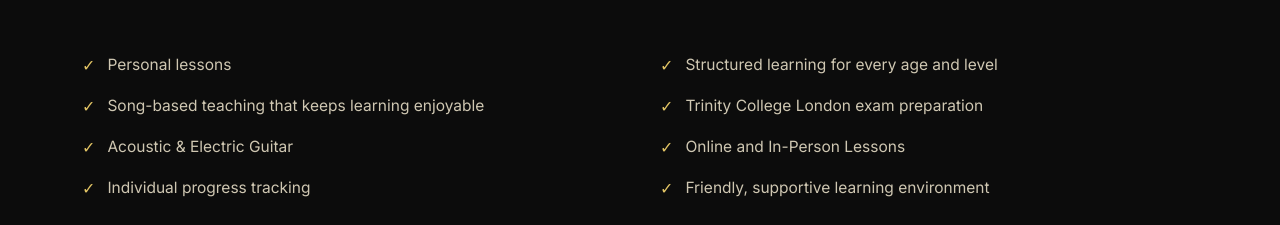
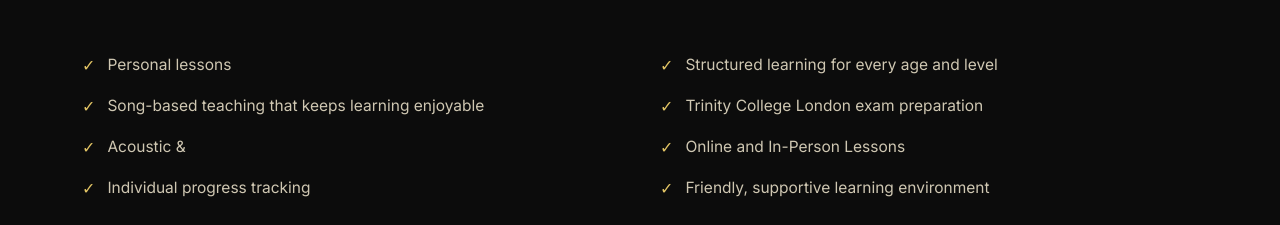
Before and after one commit to rus2907/Guitar-web-3, a plain HTML site: page index.html in a window 1280 px wide. Shown: the part 4220-4445 px from the top of the page. Drawn offline with nearby package versions, Linux system fonts and the light colour scheme; a script that the page names is missing.

Commit message:
Update index.html

```diff
--- a/index.html
+++ b/index.html
@@ -744,7 +744,7 @@
         <div class="perk-item"><span class="check">&#10003;</span><span>Structured learning for every age and level</span></div>
         <div class="perk-item"><span class="check">&#10003;</span><span>Song-based teaching that keeps learning enjoyable</span></div>
         <div class="perk-item"><span class="check">&#10003;</span><span>Trinity College London exam preparation</span></div>
-        <div class="perk-item"><span class="check">&#10003;</span><span>Acoustic &amp; Electric Guitar</span></div>
+        <div class="perk-item"><span class="check">&#10003;</span><span>Acoustic &amp; </span></div>
         <div class="perk-item"><span class="check">&#10003;</span><span>Online and In-Person Lessons</span></div>
         <div class="perk-item"><span class="check">&#10003;</span><span>Individual progress tracking</span></div>
         <div class="perk-item"><span class="check">&#10003;</span><span>Friendly, supportive learning environment</span></div>
```
